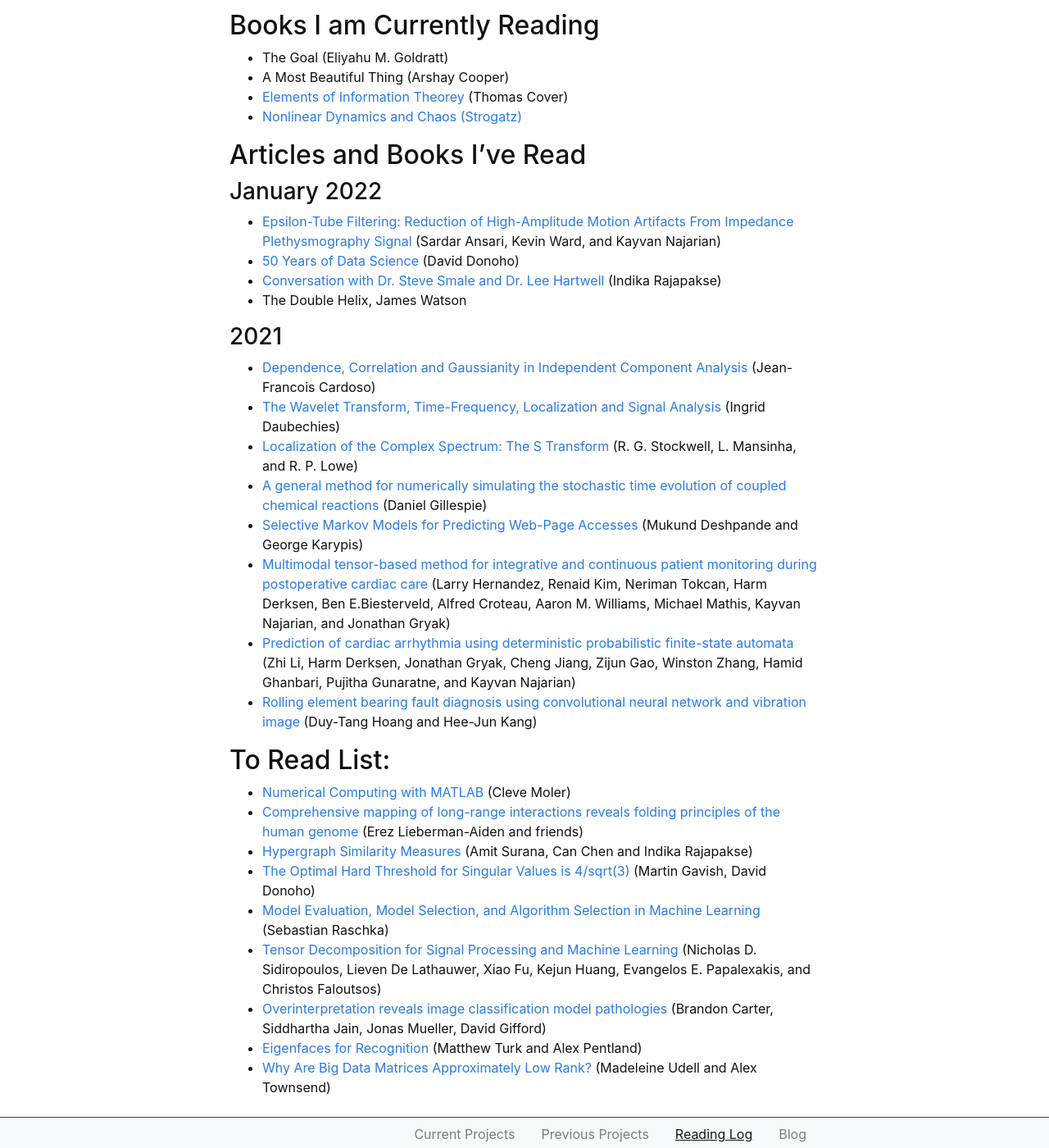
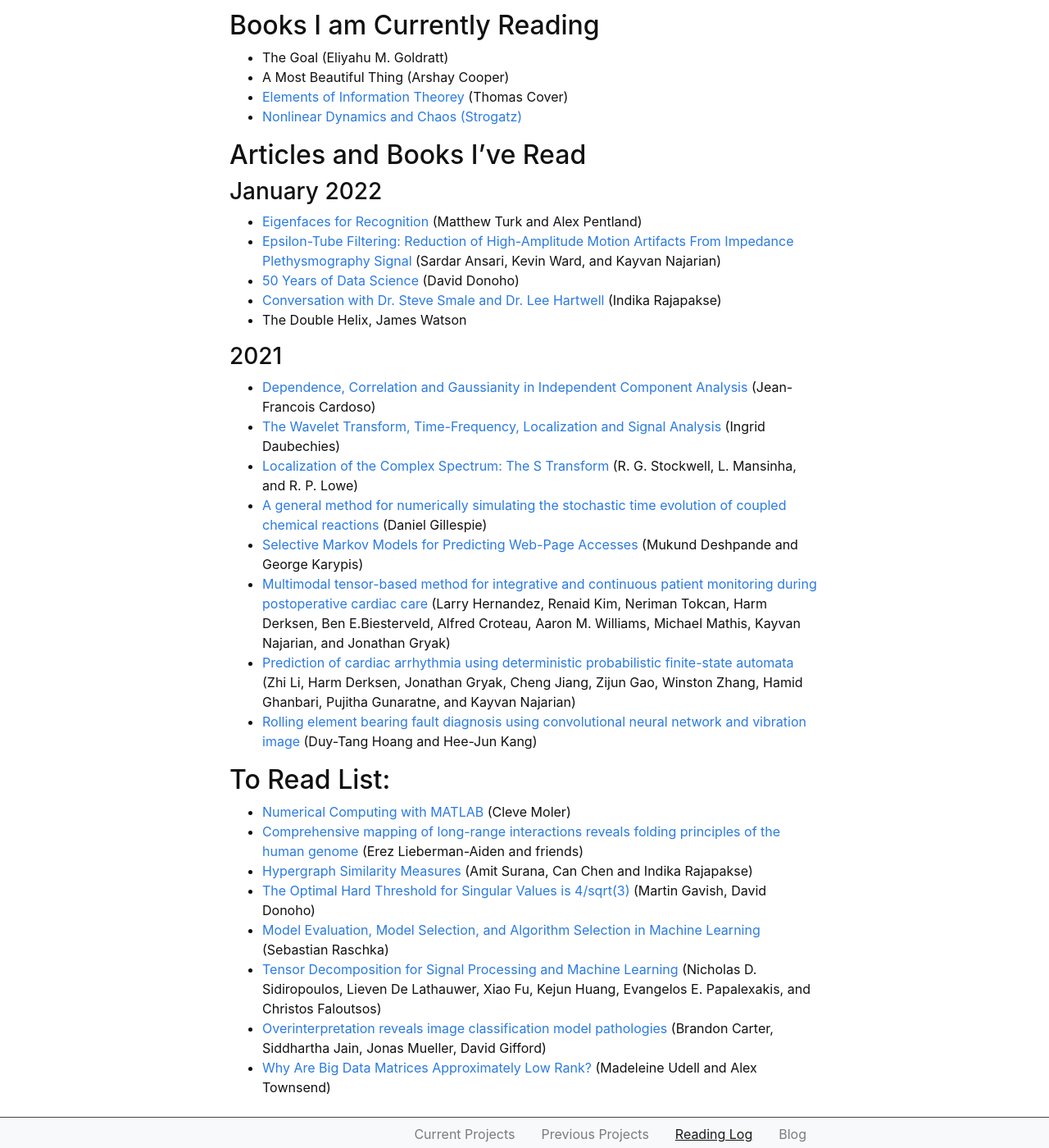
Before and after one commit to Jpickard1/jpickard1.github.io, a Jekyll site: the page built from content/3-Reading_Log.md, in a window 1280 px wide and 1400 px high, scrolled down 203 px. Shown: the whole window at 82% size. Built offline with Jekyll 4.4.1, drawn with Linux system fonts in a browser that asks for light colours; part of the change alters nothing that is shown.

```diff
--- a/content/3-Reading_Log.md
+++ b/content/3-Reading_Log.md
@@ -14,6 +14,7 @@ description: >
 ## Articles and Books I've Read
 
 ### January 2022
+- [Eigenfaces for Recognition](https://drive.google.com/file/d/1JvFdAp15uf1UGlJS30TNducVE5BNcpTp/view) (Matthew Turk and Alex Pentland)
 - [Epsilon-Tube Filtering: Reduction of High-Amplitude Motion Artifacts From Impedance Plethysmography Signal](https://ieeexplore.ieee.org/stamp/stamp.jsp?arnumber=6785963) (Sardar Ansari, Kevin Ward, and Kayvan Najarian)
 - [50 Years of Data Science](https://drive.google.com/file/d/1x9ZsIo8mhINNjHlGd5r_q7jEyKNlMOk8/view) (David Donoho)
 - [Conversation with Dr. Steve Smale and Dr. Lee Hartwell](https://drive.google.com/file/d/1GfW_AD97HGbRa2yVuNK-Uix49piaEh2P/view) (Indika Rajapakse)
@@ -38,5 +39,4 @@ description: >
 - [Tensor Decomposition for Signal Processing and Machine Learning](https://arxiv.org/pdf/1607.01668.pdf) (Nicholas D. Sidiropoulos,  Lieven De Lathauwer, Xiao Fu, Kejun
 Huang,  Evangelos E. Papalexakis, and Christos Faloutsos)
 - [Overinterpretation reveals image classification model pathologies](https://arxiv.org/pdf/2003.08907.pdf) (Brandon Carter, Siddhartha Jain, Jonas Mueller, David Gifford)
-- [Eigenfaces for Recognition](https://drive.google.com/file/d/1JvFdAp15uf1UGlJS30TNducVE5BNcpTp/view) (Matthew Turk and Alex Pentland)
 - [Why Are Big Data Matrices Approximately Low Rank?](https://drive.google.com/file/d/1UvWK3nFKOvP_ik7cAqqbsUfKJeO02cP4/view) (Madeleine Udell and Alex Townsend)
```
